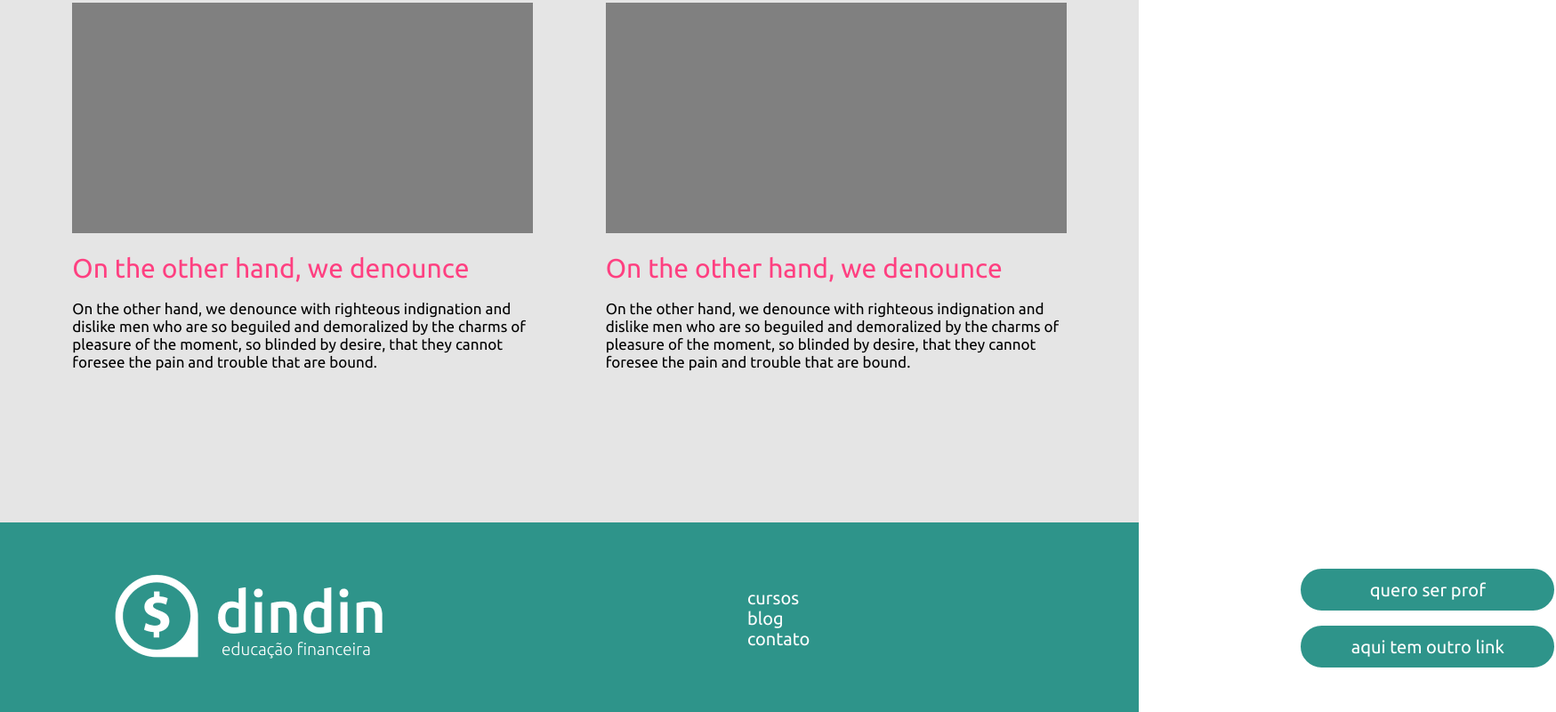
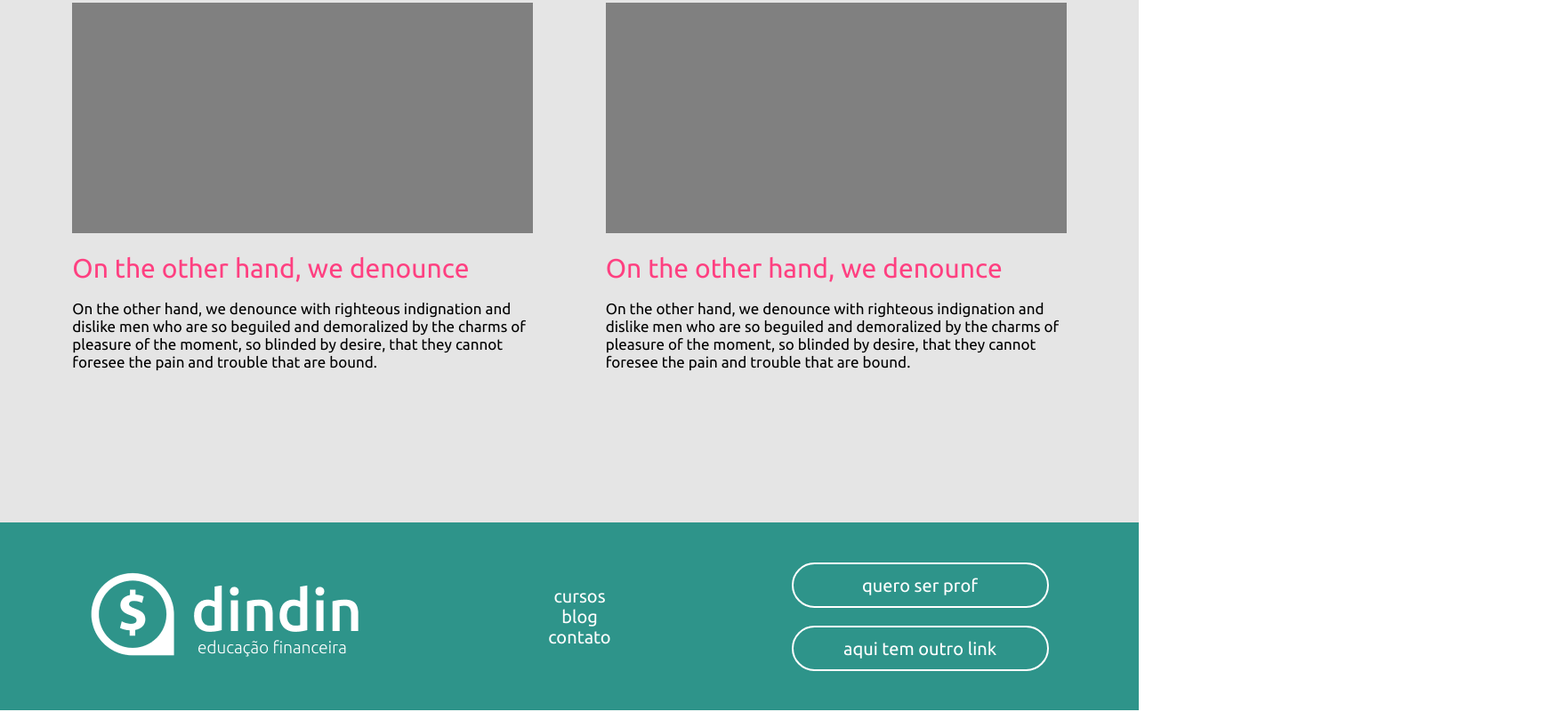
Before and after one commit to keuwey/plataforma-dindin, a plain HTML site: page blog.html in a window 1280 px wide. Shown: the part 1830-2630 px from the top of the page at 89% size, 1749 px wide, since content can reach past the window. Drawn offline with Linux system fonts and the light colour scheme.

Commit message:
Consertando o footer da página de contato e de blog. Na página de contato, falta consertar o formulário

```diff
--- a/blog.html
+++ b/blog.html
@@ -73,16 +73,18 @@
                 <a href="index.html"><img src="img/logo-footer.png" alt="logo da empresa"></a>
             </div>
             <div class="cbc">
-                <li class="links-footer"><a href="cursos.html">cursos</a></li>
-                <li class="links-footer"><a href="#">blog</a></li>
-                <li class="links-footer"><a href="contato.html">contato</a></li>
+                <ul class="ul-cbc">
+                    <li class="links-footer"><a href="cursos.html">cursos</a></li>
+                    <li class="links-footer"><a href="blog.html">blog</a></li>
+                    <li class="links-footer"><a href="contato.html">contato</a></li>
+                </ul>
             </div>
             <div class="div-buttons-footer">
                 <div class="div-button-prof1">
-                    <button class="button-footer"><a href="contato.html"><p class="texto-button-footer1">quero ser prof</p></a></button>
+                    <button class="button-footer"><a href="contato.html"><p class="texto-button-footer">quero ser prof</p></a></button>
                 </div>
                 <div class="div-button-prof2">
-                    <button class="button-footer"><a href="#"><p class="texto-button-footer2">aqui tem outro link</p></a></button>
+                    <button class="button-footer"><a href="contato.html"><p class="texto-button-footer">aqui tem outro link</p></a></button>
                 </div>
             </div>
         </footer>
--- a/css/style.css
+++ b/css/style.css
@@ -378,7 +378,7 @@ a:active {
     color: #FFFFFF;
 }
 
-footer div li a:hover {
+footer div ul li a:hover {
     text-decoration: underline;
     color: #102868;
     transition: 10ms;
--- a/css/style_blog.css
+++ b/css/style_blog.css
@@ -109,39 +109,45 @@ a:active {
 }
 
 .footer {
-    padding: 2px 0px 0px 0px;
     display: flex;
     align-items: center;
+    justify-content: space-around;
     background: #2E948A;
 }
 
 .div-logo-footer {
-    padding: 53px 0px 53px 128px;
+    padding: 53px 0px 53px 0px;
 }
 
 .cbc {
-    padding: 0px 0px 0px 400px;
     list-style: none;
 }
 
+.ul-cbc {
+    display: flex;
+    flex-direction: column;
+    align-items: center;
+    justify-content: center;
+}
+
 .links-footer {
-    font-family: 'Ubuntu';
     font-style: normal;
     font-weight: 400;
     font-size: 20px;
     line-height: 23px;
     color: #FFFFFF;
+    list-style: none;
 }
 
 .div-buttons-footer {
+    display: flex;
     flex-direction: column;
-    display: flex;
     align-items: center;
     justify-content: center;
 }
 
 .div-button-prof1 {
-    padding: 0px 0px 13px 550px;
+    padding-bottom: 20px;
 }
 
 .button-footer{
@@ -153,9 +159,8 @@ a:active {
     border-radius: 62px;
 }
 
-.texto-button-footer1 {
+.texto-button-footer {
     padding: 11px 30px 11px 30px;
-    font-family: 'Ubuntu';
     font-style: normal;
     font-weight: 400;
     font-size: 20px;
@@ -164,34 +169,21 @@ a:active {
     color: #FFFFFF;
 }
 
-.div-button-prof2 {
-    padding: 0px 0px 0px 550px;
+footer div ul li a:hover {
+    text-decoration: underline;
+    color: #102868;
+    transition: 10ms;
 }
 
-.texto-button-footer2 {
-    padding: 11px 30px 11px 30px;
-    font-family: 'Ubuntu';
-    font-style: normal;
-    font-weight: 400;
-    font-size: 20px;
-    line-height: 23px;
-    text-align: center;
-    color: #FFFFFF;
-}
-
-body footer div div button a:hover {
-    text-decoration: none;
-}
-
-body footer div div button:hover {
+footer div div button:hover {
     background: #FFFFFF;
     transition: 10ms;
 }
 
-body footer div div button a p:hover {
+footer div div button a p:hover {
     color: #2E948A;
 }
 
-body footer div div button a:hover {
+footer div div button a:hover {
     text-decoration: none;
 }
--- a/css/style_contato.css
+++ b/css/style_contato.css
@@ -146,36 +146,43 @@ form, textarea {
 .footer {
     display: flex;
     align-items: center;
+    justify-content: space-around;
     background: #2E948A;
 }
 
 .div-logo-footer {
-    padding: 53px 0px 53px 128px;
+    padding: 53px 0px 53px 0px;
 }
 
 .cbc {
-    padding: 0px 0px 0px 400px;
     list-style: none;
 }
 
+.ul-cbc {
+    display: flex;
+    flex-direction: column;
+    align-items: center;
+    justify-content: center;
+}
+
 .links-footer {
-    font-family: 'Ubuntu';
     font-style: normal;
     font-weight: 400;
     font-size: 20px;
     line-height: 23px;
     color: #FFFFFF;
+    list-style: none;
 }
 
 .div-buttons-footer {
+    display: flex;
     flex-direction: column;
-    display: flex;
     align-items: center;
     justify-content: center;
 }
 
 .div-button-prof1 {
-    padding: 0px 0px 13px 550px;
+    padding-bottom: 20px;
 }
 
 .button-footer{
@@ -187,9 +194,8 @@ form, textarea {
     border-radius: 62px;
 }
 
-.texto-button-footer1 {
+.texto-button-footer {
     padding: 11px 30px 11px 30px;
-    font-family: 'Ubuntu';
     font-style: normal;
     font-weight: 400;
     font-size: 20px;
@@ -198,22 +204,7 @@ form, textarea {
     color: #FFFFFF;
 }
 
-.div-button-prof2 {
-    padding: 0px 0px 0px 550px;
-}
-
-.texto-button-footer2 {
-    padding: 11px 30px 11px 30px;
-    font-family: 'Ubuntu';
-    font-style: normal;
-    font-weight: 400;
-    font-size: 20px;
-    line-height: 23px;
-    text-align: center;
-    color: #FFFFFF;
-}
-
-footer div li a:hover {
+footer div ul li a:hover {
     text-decoration: underline;
     color: #102868;
     transition: 10ms;
```
Also changed, not shown: contato.html (+4 -2 lines).
